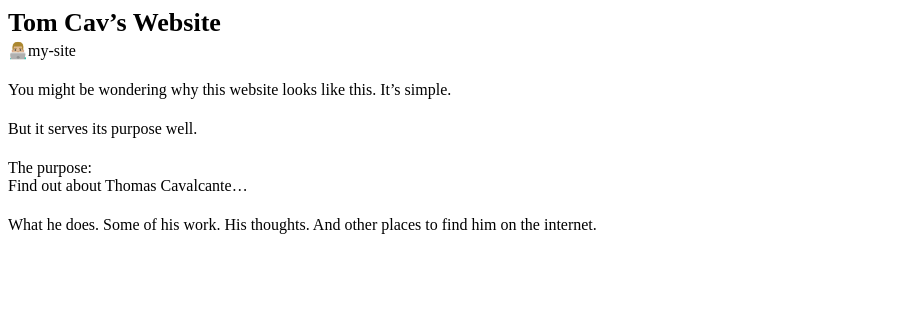
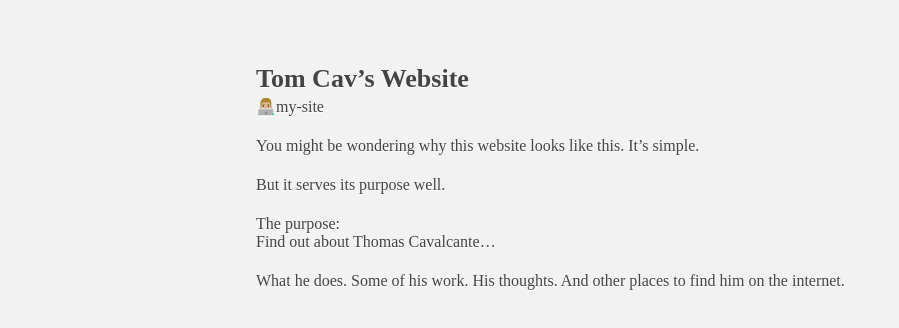
Before and after one commit to tpcav/my-website, a plain HTML site: page index.html in a window 1280 px wide. Shown: the whole page, without its empty margins (0-899 px from the left). Drawn offline with Linux system fonts and the light colour scheme.

Commit message:
Update index.html

```diff
--- a/index.html
+++ b/index.html
@@ -6,6 +6,7 @@
 <title></title>
 <meta name="Generator" content="Cocoa HTML Writer">
 <style type="text/css">
+body {margin: 5% auto; background: #f2f2f2; color: #444444; font-family: -apple-system, BlinkMacSystemFont, "Segoe UI", Roboto, Helvetica, Arial, sans-serif; font-size: 16px; line-height: 1.8; text-shadow: 0 1px 0 #ffffff; max-width: 60%;}
 p.p1 {margin: 0.0px 0.0px 3.0px 0.0px; font: 26.0px '.AppleSystemUIFont'}
 p.p2 {margin: 0.0px 0.0px 0.0px 0.0px; font: 16.0px '.AppleSystemUIFont'}
 p.p3 {margin: 0.0px 0.0px 0.0px 0.0px; font: 16.0px '.AppleSystemUIFont'; min-height: 21.0px}
```
